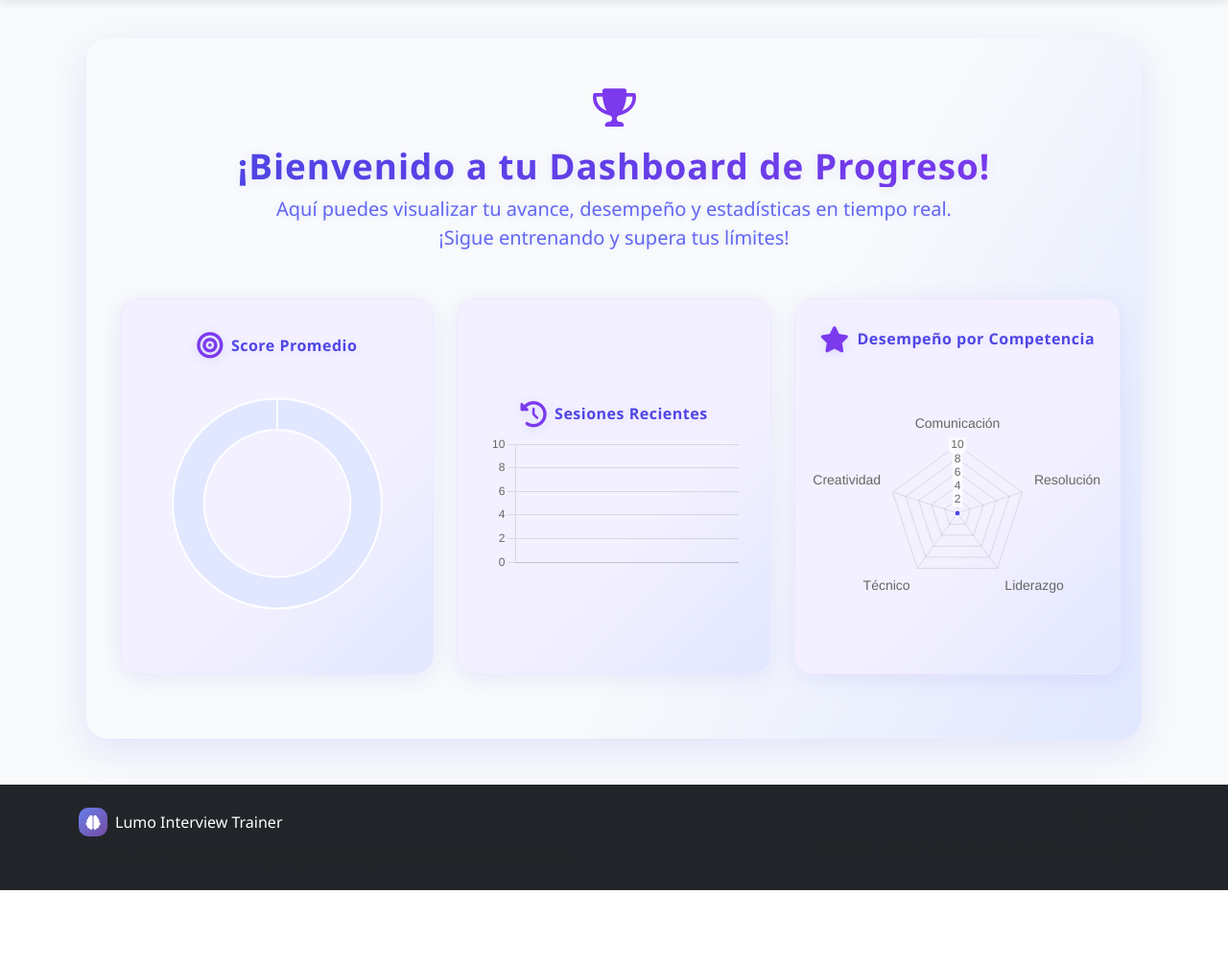
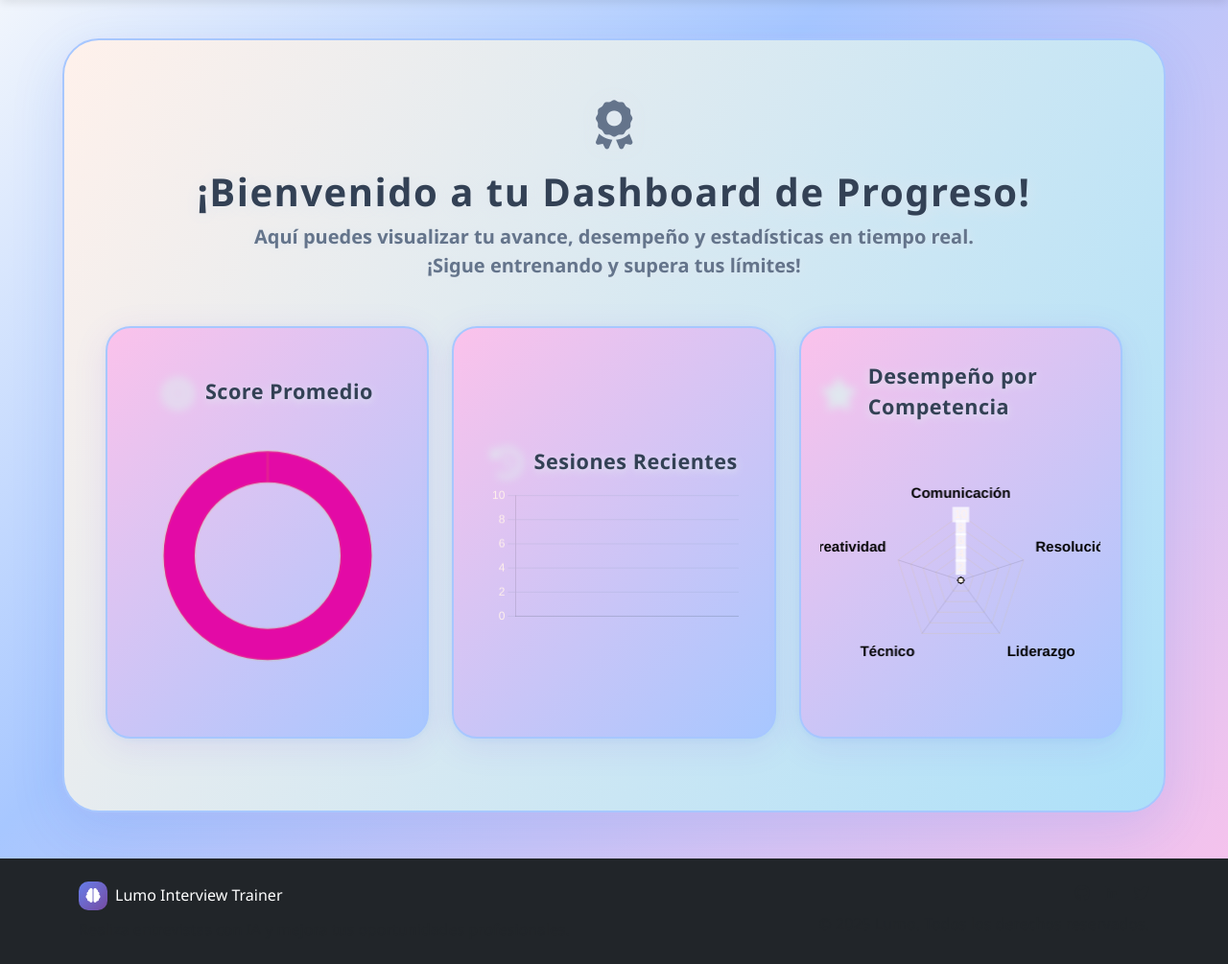
Before and after one commit to mcarrasqub/InterviewTrainer, a Django app: page /progreso/ in a window 1280 px wide. Shown: the part 82-1087 px from the top of the page at 96% size. Before the commit the page ends 1010 px from the top, so only its background shows below. Run offline with Django 4.2, Linux system fonts and the light colour scheme; a user stored in the database is signed in; data comes from the database, SQL or seed files in the repository; both versions use the stored data as it was after the commit.

Commit message:
Add a progreso dashboard where it has the most common charts doing the statistics but color updated

```diff
--- a/templates/interview_trainer/progreso.html
+++ b/templates/interview_trainer/progreso.html
@@ -5,71 +5,89 @@
 
 {% block extra_css %}
 <style>
+  body {
+    background: linear-gradient(135deg, #f8fafc 0%, #a7c7ff 40%, #fbc2eb 100%) !important;
+  }
   .progress-charts-container {
-    max-width: 1100px;
+    max-width: 1150px;
     margin: 2.5rem auto;
-    background: linear-gradient(120deg, #f8fafc 60%, #e0e7ff 100%);
-    border-radius: 22px;
-    box-shadow: 0 12px 40px rgba(79,70,229,0.13);
-    padding: 2.7rem 2.2rem 2.2rem 2.2rem;
+    background: linear-gradient(120deg, #fff1eb 0%, #ace0f9 100%);
+    border-radius: 38px;
+    box-shadow: 0 18px 56px rgba(37,99,235,0.13), 0 1.5px 8px 0 rgba(251,194,235,0.10);
+    padding: 3.1rem 2.7rem 2.7rem 2.7rem;
+    border: 2.5px solid #a7c7ff;
+    animation: popin 1.2s cubic-bezier(.23,1.12,.32,1) 1;
+  }
+  @keyframes popin {
+    0% { transform: scale(0.97) translateY(30px); opacity: 0; }
+    100% { transform: scale(1) translateY(0); opacity: 1; }
   }
   .chart-title {
-    font-weight: 800;
-    color: #4F46E5;
+    font-weight: 900;
+    color: #334155;
     margin-bottom: 0.5rem;
     display: flex;
     align-items: center;
-    gap: 0.5rem;
+    gap: 0.7rem;
     letter-spacing: 0.5px;
-    text-shadow: 0 2px 8px rgba(124,58,237,0.08);
+    text-shadow: 0 2px 8px #e0e7ef;
     transition: color 0.2s;
+    font-size: 1.35rem;
   }
   .chart-card {
-    background: linear-gradient(135deg, #f3f0ff 60%, #e0e7ff 100%);
-    border-radius: 20px;
-    box-shadow: 0 4px 24px rgba(79,70,229,0.10);
-    padding: 1.7rem 1.2rem;
+    background: linear-gradient(135deg, #fbc2eb 0%, #a7c7ff 100%);
+    border-radius: 26px;
+    box-shadow: 0 8px 36px rgba(124,58,237,0.10), 0 1.5px 8px 0 rgba(6,182,212,0.08);
+    padding: 2.1rem 1.3rem 1.7rem 1.3rem;
     margin-bottom: 2rem;
     transition: box-shadow 0.25s, transform 0.18s, background 0.25s;
-    border: 1.5px solid #ede9fe;
+    border: 2px solid #a7c7ff;
     position: relative;
     z-index: 1;
+    animation: popin 1.2s cubic-bezier(.23,1.12,.32,1) 1;
   }
   .chart-card:hover, .chart-card:focus-within {
-    box-shadow: 0 8px 36px 0 rgba(124,58,237,0.18), 0 1.5px 8px 0 rgba(79,70,229,0.10);
-    background: linear-gradient(120deg, #ede9fe 60%, #c7d2fe 100%);
-    transform: translateY(-6px) scale(1.025);
+    box-shadow: 0 16px 56px 0 #7c3aed, 0 1.5px 8px 0 #06b6d4;
+    background: linear-gradient(135deg, #a7c7ff 0%, #fbc2eb 100%);
+    transform: translateY(-8px) scale(1.035);
   }
   .chart-title:hover, .chart-card:hover .chart-title {
-    color: #7C3AED;
+    color: #3fa7ff;
   }
   .chart-icon {
-    font-size: 1.7rem;
-    color: #7C3AED;
-    filter: drop-shadow(0 2px 6px #e0e7ff);
-    transition: color 0.2s;
-  }
-  .chart-card:hover .chart-icon {
-    color: #4F46E5;
-  }
-  .progress-charts-container h1 {
-    background: linear-gradient(90deg, #4F46E5 10%, #7C3AED 90%);
+    font-size: 2.1rem;
+    color: #ff853fff;
+    filter: drop-shadow(0 2px 8px #e0e7ef);
+    transition: color 0.2s, filter 0.2s;
+    background: linear-gradient(135deg, #306492ff 0%, S#09470dff 100%);
     -webkit-background-clip: text;
     -webkit-text-fill-color: transparent;
     background-clip: text;
     text-fill-color: transparent;
-    font-size: 2.3rem;
+  }
+  .chart-card:hover .chart-icon {
+    color: #232946;
+    filter: drop-shadow(0 2px 12px #3fa7ff);
+    background: linear-gradient(135deg, #232946 0%, #3fa7ff 100%);
+    -webkit-background-clip: text;
+    -webkit-text-fill-color: transparent;
+    background-clip: text;
+    text-fill-color: transparent;
+  }
+  .progress-charts-container h1 {
+    color: #334155;
+    font-size: 2.5rem;
     font-weight: 900;
     letter-spacing: 1.5px;
     margin-bottom: 0.2rem;
-    text-shadow: 0 2px 12px rgba(79,70,229,0.10);
+    text-shadow: 0 2px 16px #e0e7ef;
   }
   .progress-charts-container .lead {
-    color: #6366f1;
-    font-weight: 600;
+    color: #64748b;
+    font-weight: 700;
     margin-top: 0.5rem;
     margin-bottom: 1.5rem;
-    text-shadow: 0 1px 6px #e0e7ff;
+    text-shadow: 0 1px 8px #e0e7ef;
   }
 </style>
 {% endblock %}
@@ -77,28 +95,28 @@
 {% block content %}
 <div class="progress-charts-container">
   <div class="text-center mb-5">
-    <div style="font-size:2.5rem; color:#7C3AED; margin-bottom:0.5rem;">
-      <i class="fas fa-trophy fa-bounce"></i>
+    <div style="font-size:3.2rem; margin-bottom:0.5rem;">
+      <i class="fas fa-award fa-bounce" style="color:#64748b; filter: drop-shadow(0 0 8px #e0e7ef);"></i>
     </div>
-    <h1 style="font-weight:900; color:#4F46E5; letter-spacing:1px;">¡Bienvenido a tu Dashboard de Progreso!</h1>
-    <p class="lead" style="color:#6366f1; font-weight:500; margin-top:0.5rem;">Aquí puedes visualizar tu avance, desempeño y estadísticas en tiempo real.<br>¡Sigue entrenando y supera tus límites!</p>
+    <h1>¡Bienvenido a tu Dashboard de Progreso!</h1>
+    <p class="lead">Aquí puedes visualizar tu avance, desempeño y estadísticas en tiempo real.<br>¡Sigue entrenando y supera tus límites!</p>
   </div>
   <div class="row g-4 align-items-stretch">
     <div class="col-lg-4 col-md-6 d-flex">
       <div class="chart-card flex-fill d-flex flex-column align-items-center justify-content-center">
-        <div class="chart-title"><i class="fas fa-bullseye chart-icon"></i>Score Promedio</div>
+                <div class="chart-title"><i class="fas fa-bullseye chart-icon" style="color:#3b82f6; background:none; filter:none; opacity:1;"></i>Score Promedio</div>
         <canvas id="scoreChart" style="max-width:220px;"></canvas>
       </div>
     </div>
     <div class="col-lg-4 col-md-6 d-flex">
       <div class="chart-card flex-fill d-flex flex-column align-items-center justify-content-center">
-        <div class="chart-title"><i class="fas fa-history chart-icon"></i>Sesiones Recientes</div>
+                <div class="chart-title"><i class="fas fa-history chart-icon" style="color:#06b6d4; background:none; filter:none; opacity:1;"></i>Sesiones Recientes</div>
         <canvas id="sessionsChart" style="max-width:260px;"></canvas>
       </div>
     </div>
     <div class="col-lg-4 col-md-12 d-flex">
       <div class="chart-card flex-fill d-flex flex-column align-items-center justify-content-center">
-        <div class="chart-title"><i class="fas fa-star chart-icon"></i>Desempeño por Competencia</div>
+                <div class="chart-title"><i class="fas fa-star chart-icon" style="color:#fbbf24; background:none; filter:none; opacity:1;"></i>Desempeño por Competencia</div>
         <canvas id="skillsRadarChart" style="max-width:320px;"></canvas>
       </div>
     </div>
@@ -109,7 +127,18 @@
 {% block extra_js %}
 <script src="https://cdn.jsdelivr.net/npm/chart.js"></script>
 <script>
-// Cargar datos vía AJAX
+// Dark & Blue Chart.js Colors
+const stunningColors = {
+  blue: '#030303ff', // violeta
+  blueDark: '#070707ff', // celeste vibrante
+  blueDeep: '#e30aa6ff', // rosa claro
+  white: '#fff1eb',
+  accent: '#fbbf24', // amarillo vibrante
+  accent2: '#094ec7ff',
+  accent3: '#ace0f9',
+  bg1: 'rgba(228, 198, 0, 0.1)',
+  bg2: 'rgba(90, 131, 141, 0.1)'
+};
 fetch("{% url 'interview_trainer:progreso_data' %}")
   .then(response => response.json())
   .then(data => {
@@ -120,8 +149,10 @@
         labels: ['Score', 'Restante'],
         datasets: [{
           data: [data.average_score, 10 - data.average_score],
-          backgroundColor: ['#7C3AED', '#E0E7FF'],
-          borderWidth: 2
+          backgroundColor: [stunningColors.blue, stunningColors.blueDeep],
+          borderWidth: 3,
+          hoverOffset: 10,
+          borderColor: [stunningColors.white, stunningColors.bg1]
         }]
       },
       options: {
@@ -130,7 +161,8 @@
           legend: { display: false },
           tooltip: { enabled: true },
           title: { display: false }
-        }
+        },
+        animation: { animateRotate: true, animateScale: true }
       }
     });
 
@@ -142,9 +174,12 @@
         datasets: [{
           label: 'Score',
           data: data.sessions_scores,
-          backgroundColor: '#4F46E5',
-          borderRadius: 8,
-          maxBarThickness: 32
+          backgroundColor: [stunningColors.blue, stunningColors.blueDark, stunningColors.blueDeep, stunningColors.white, stunningColors.accent, stunningColors.accent2, stunningColors.accent3],
+          borderRadius: 12,
+          maxBarThickness: 36,
+          borderWidth: 2,
+          borderColor: stunningColors.bg2,
+          hoverBackgroundColor: stunningColors.blue
         }]
       },
       options: {
@@ -153,8 +188,10 @@
           tooltip: { enabled: true }
         },
         scales: {
-          y: { min: 0, max: 10, ticks: { stepSize: 2 } }
-        }
+          y: { min: 0, max: 10, ticks: { stepSize: 2, color: stunningColors.white }, grid: { color: stunningColors.bg2 } },
+          x: { grid: { color: stunningColors.bg1 }, ticks: { color: stunningColors.white } }
+        },
+        animation: { duration: 1200, easing: 'easeOutBounce' }
       }
     });
 
@@ -166,12 +203,12 @@
         datasets: [{
           label: 'Desempeño',
           data: data.skills_scores,
-          backgroundColor: 'rgba(124,58,237,0.2)',
-          borderColor: '#7C3AED',
-          pointBackgroundColor: '#4F46E5',
-          pointBorderColor: '#fff',
-          pointHoverBackgroundColor: '#fff',
-          pointHoverBorderColor: '#7C3AED'
+          backgroundColor: 'rgba(73, 229, 0, 0.18)',
+          borderColor: stunningColors.blue,
+          pointBackgroundColor: stunningColors.white,
+          pointBorderColor: stunningColors.blue,
+          pointHoverBackgroundColor: stunningColors.blueDark,
+          pointHoverBorderColor: stunningColors.white
         }]
       },
       options: {
@@ -183,10 +220,12 @@
           r: {
             min: 0,
             max: 10,
-            ticks: { stepSize: 2 },
-            pointLabels: { font: { size: 14 } }
+            ticks: { stepSize: 2, color: stunningColors.white },
+            pointLabels: { font: { size: 15, weight: 'bold' }, color: stunningColors.blue },
+            grid: { color: stunningColors.bg1 }
           }
-        }
+        },
+        animation: { duration: 1200, easing: 'easeInOutQuart' }
       }
     });
   });
```
Also changed, not shown: db.sqlite3.
